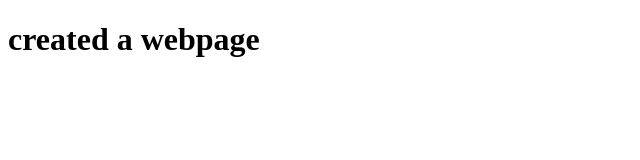
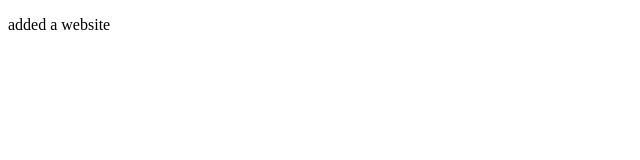
Before and after one commit to HenrySsali/person, a plain HTML site: page peter.html in a window 1280 px wide. Shown: the whole page, without its empty margins (0-640 px from the left). Drawn offline with Linux system fonts and the light colour scheme.

Commit message:
added a first paragraph

```diff
--- a/index.html
+++ b/peter.html
@@ -6,6 +6,6 @@
     <title>website</title>
 </head>
 <body>
-    <h1>created a webpage</h1>
+    <p>added a website</p>
 </body>
 </html>
```
